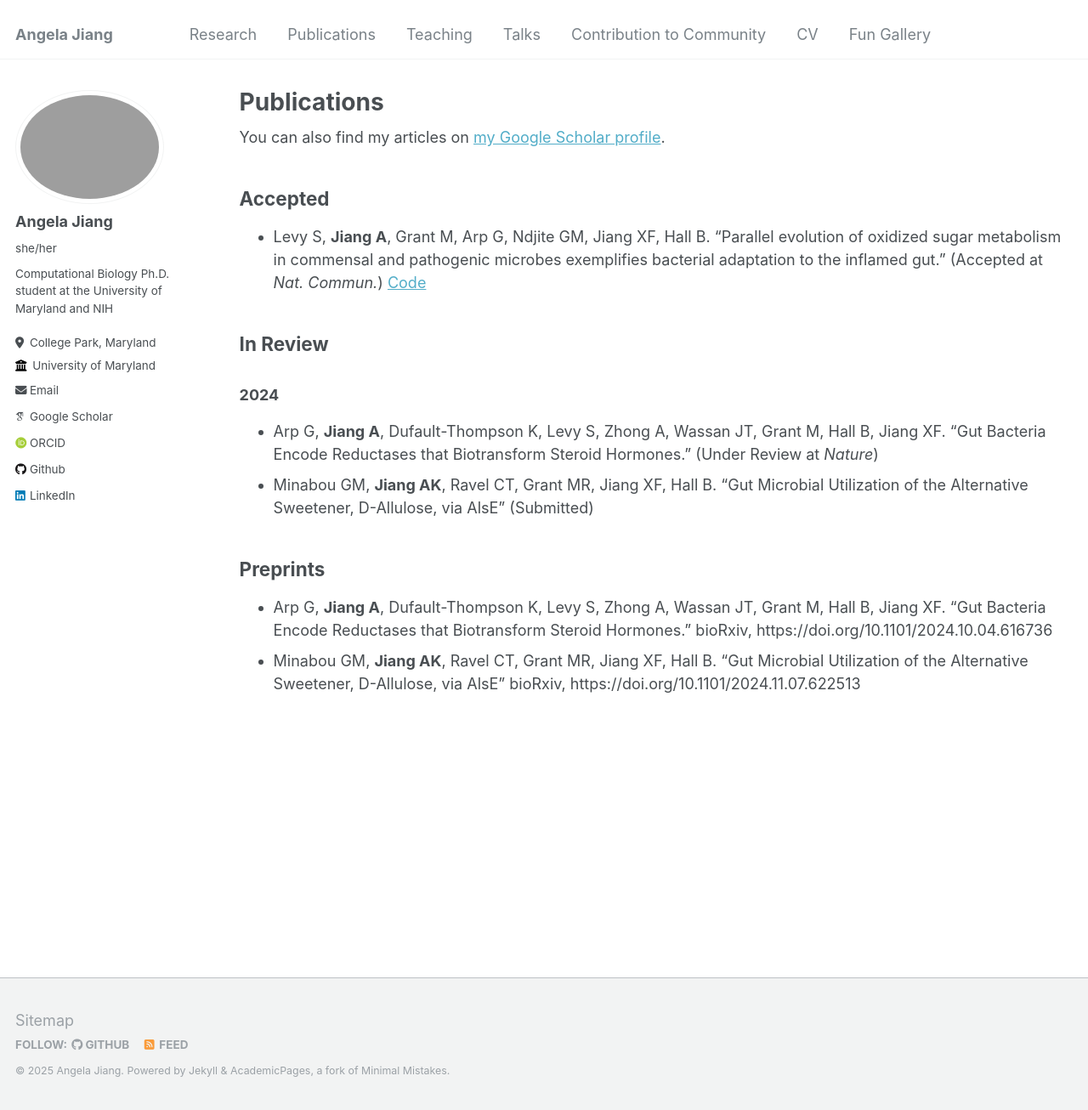
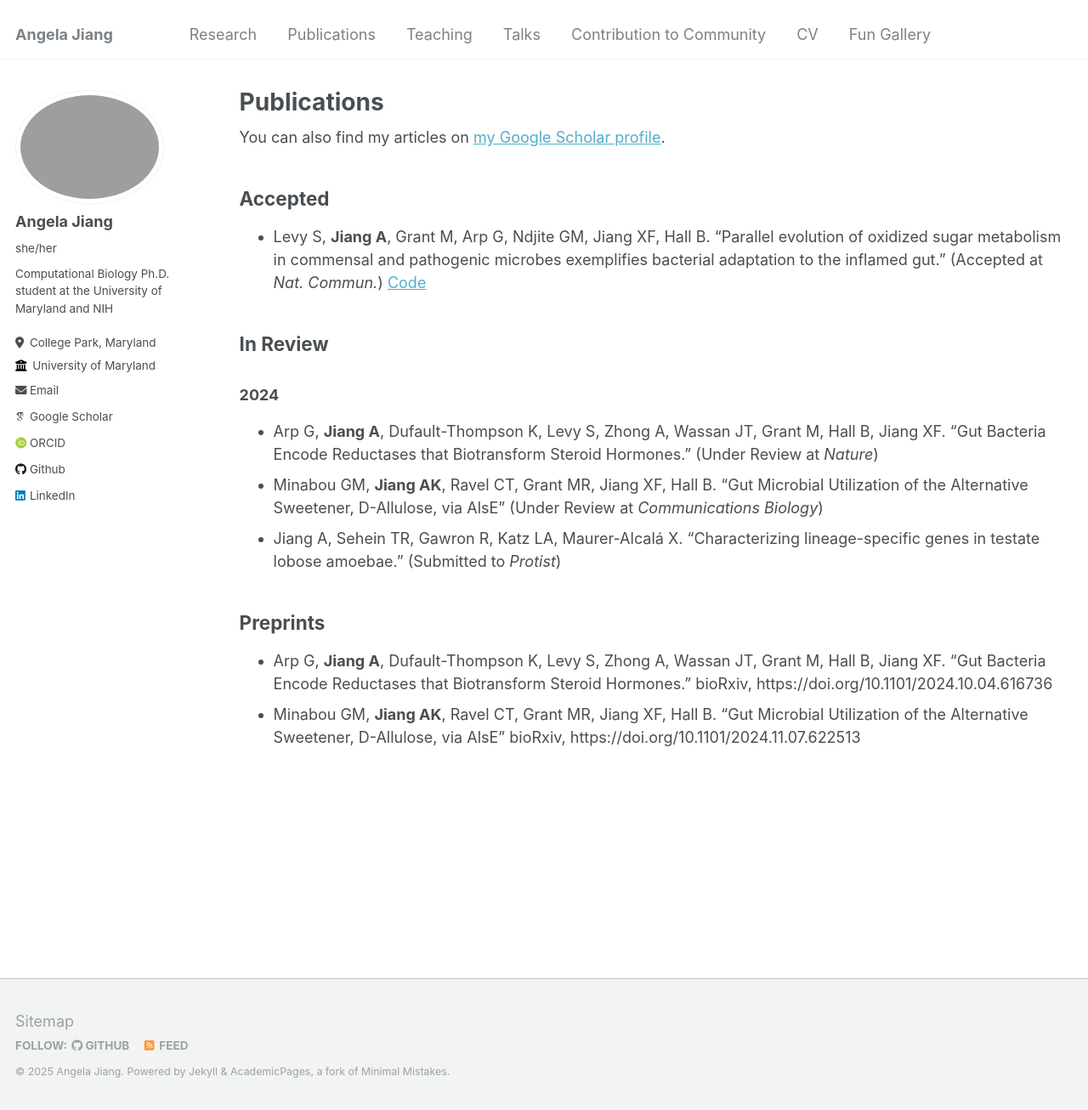
Before and after one commit to frikinzi/frikinzi.github.io, a Jekyll site: the page built from _pages/publications.md, in a window 1280 px wide and 1306 px high. Shown: the whole window at 85% size. Built offline with Jekyll 4.4.1, drawn with Linux system fonts in a browser that asks for light colours; some web fonts are replaced.

Commit message:
update cv

```diff
--- a/_pages/publications.md
+++ b/_pages/publications.md
@@ -15,7 +15,8 @@ author_profile: true
 ## In Review
 ### 2024
 + Arp G, **Jiang A**, Dufault-Thompson K, Levy S, Zhong A, Wassan JT, Grant M, Hall B, Jiang XF. “Gut Bacteria Encode Reductases that Biotransform Steroid Hormones.” (Under Review at *Nature*)
-+ Minabou GM, **Jiang AK**, Ravel CT, Grant MR, Jiang XF, Hall B. “Gut Microbial Utilization of the Alternative Sweetener, D-Allulose, via AlsE” (Submitted)
++ Minabou GM, **Jiang AK**, Ravel CT, Grant MR, Jiang XF, Hall B. “Gut Microbial Utilization of the Alternative Sweetener, D-Allulose, via AlsE” (Under Review at *Communications Biology*)
++ Jiang A, Sehein TR, Gawron R, Katz LA, Maurer-Alcalá X. “Characterizing lineage-specific genes in testate lobose amoebae.” (Submitted to *Protist*)
 
 ## Preprints
 + Arp G, **Jiang A**, Dufault-Thompson K, Levy S, Zhong A, Wassan JT, Grant M, Hall B, Jiang XF. “Gut Bacteria Encode Reductases that Biotransform Steroid Hormones.” bioRxiv, https://doi.org/10.1101/2024.10.04.616736
```
Also changed, not shown: 1 other file.
